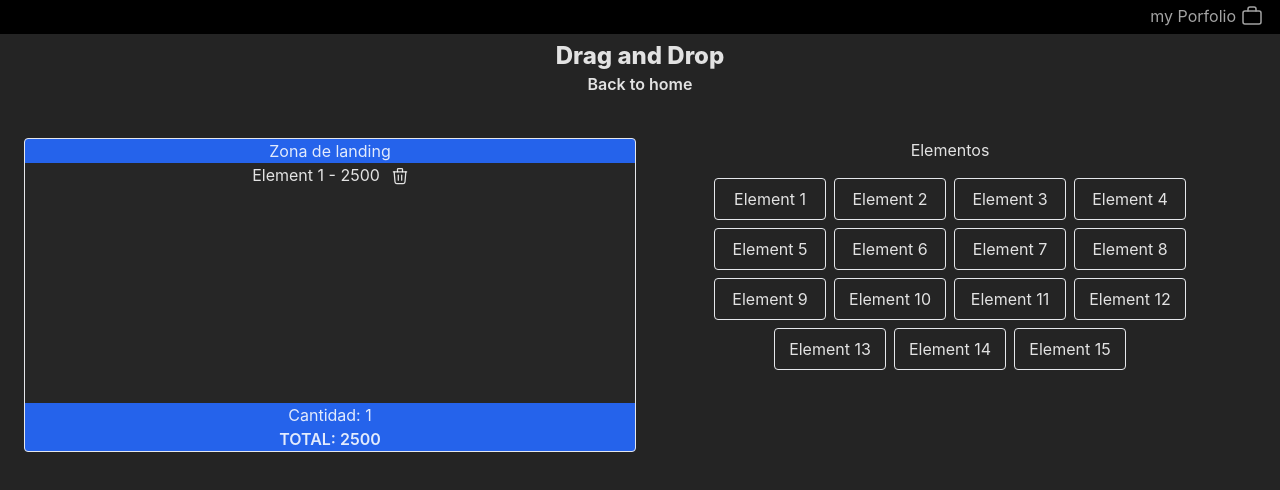
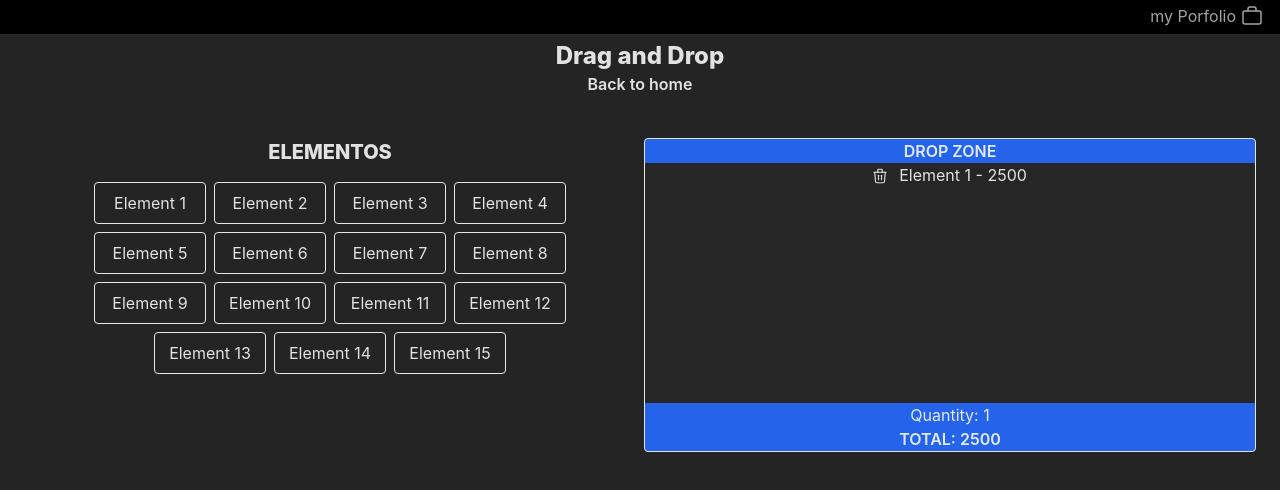
Before and after one commit to chLuis/multi-proyect, a React (Vite) app: page /drag-drop in a window 1280 px wide. Both pictures are taken after a click on the element "Element 1". Shown: the top 490 px of the page. Built offline with nearby package versions, Linux system fonts and the light colour scheme.

Commit message:
start with create post

```diff
--- /dev/null
+++ b/src/components/TitleProyect.jsx
@@ -0,0 +1,13 @@
+export default function TitleProyect({title}){
+    return(
+        <header className="flex flex-col justify-center items-center mt-10 mb-10">
+                <h1 className="text-2xl font-extrabold">{title}</h1>
+                <a
+                    href="/"
+                    className="text-center font-semibold border-b-2 border-b-transparent px-4 xs:px-20 hover:border-b-white hover:px-0 duration-200"
+                >
+                    Back to home
+                </a>
+            </header>
+    )
+}
--- /dev/null
+++ b/src/components/TrashItem.jsx
@@ -0,0 +1,24 @@
+export default function TrashItem({ width, height }) {
+
+    return (
+        <svg
+            xmlns="http://www.w3.org/2000/svg"
+            className="icon icon-tabler icon-tabler-trash"
+            width={width}
+            height={height}
+            viewBox="0 0 24 24"
+            strokeWidth="1.5"
+            stroke="currentColor"
+            fill="none"
+            strokeLinecap="round"
+            strokeLinejoin="round"
+        >
+            <path stroke="none" d="M0 0h24v24H0z" fill="none" />
+            <path d="M4 7l16 0" />
+            <path d="M10 11l0 6" />
+            <path d="M14 11l0 6" />
+            <path d="M5 7l1 12a2 2 0 0 0 2 2h8a2 2 0 0 0 2 -2l1 -12" />
+            <path d="M9 7v-3a1 1 0 0 1 1 -1h4a1 1 0 0 1 1 1v3" />
+        </svg>
+    );
+}
--- a/src/routes/drag-drop.jsx
+++ b/src/routes/drag-drop.jsx
@@ -1,12 +1,16 @@
 import { useEffect, useState } from "react";
 import { SET_ELEMENT } from "../../lib/list";
+import TrashItem from "../components/TrashItem";
+import TitleProyect from '../components/TitleProyect.jsx'
 
 export default function DragAndDropPage() {
     const [landingZone, setLandingZone] = useState([]);
+    const [dropItemZone, setDropItemZone] = useState(false)
     const [hoverDrag, setHoverDrag] = useState("bg-neutral-800");
     const [showTrash, setShowTrash] = useState(false);
-    const [hoverTrash, setHoverTrash] = useState("bg-red-600");
+    const [hoverTrash, setHoverTrash] = useState("bg-red-600 border-red-900");
     const [addItem, setAddItem] = useState(false)
+    const [deleteItem, setDeleteItem] = useState(false)
     const [count, setCount] = useState(0);
 
     useEffect(() => {
@@ -18,40 +22,46 @@ export default function DragAndDropPage() {
     }, [landingZone]);
 
     function handleOnDrag(e) {
-        console.log("AGARRAO");
+        //console.log("AGARRAO");
         e.dataTransfer.setData("contenido", e.target.innerText);
         e.dataTransfer.setData("precio", e.target.value);
+        setDropItemZone(true)
+
     }
 
     function handleDragOver(e) {
         e.preventDefault();
-        console.log("VOLANDO");
+        //console.log("VOLANDO");
         setHoverDrag("bg-neutral-700");
-        setHoverTrash("bg-red-600");
+        setHoverTrash("bg-red-600 border-red-900");
     }
 
     function handleOnDrop(e) {
         e.stopPropagation();
-        console.log("ADENTRO");
+        //console.log("ADENTRO");
         e.preventDefault();
         setHoverDrag("bg-neutral-800");
+        setDropItemZone(false)
         if (e.dataTransfer.getData("contenido")) {
             const data = e.dataTransfer.getData("contenido");
             const precio = Number(e.dataTransfer.getData("precio"));
             setLandingZone([...landingZone, { name: data, price: precio }]);
             setAddItem(true)
+            setTimeout(() => {
+                setAddItem(false)
+            }, 900)
         }
     }
 
     function handleEndAll(e) {
         e.preventDefault();
         setHoverDrag("bg-neutral-800");
-        console.log("AFUERA");
+        //console.log("AFUERA");
         setShowTrash(false);
     }
 
     function handleOnDragList(e) {
-        console.log("AGARRAO LISTA");
+        //console.log("AGARRAO LISTA");
         e.dataTransfer.setData("contenidoLista", e.target.innerText);
         e.dataTransfer.setData("index", e.target.value);
         if (!showTrash) {
@@ -62,16 +72,16 @@ export default function DragAndDropPage() {
     function handleOverTrash(e) {
         e.preventDefault();
         e.stopPropagation();
-        setHoverTrash("bg-red-900");
-        console.log("VOLANDO TRASH");
+        setHoverTrash("bg-red-900 border-red-500");
+        //console.log("VOLANDO TRASH");
     }
 
     function handleTrash(e) {
         e.stopPropagation();
         e.preventDefault();
-        console.log("BORRAR");
+        //console.log("BORRAR");
         const index = Number(e.dataTransfer.getData("index"));
-        console.log(index);
+        //console.log(index);
         //const data = e.dataTransfer.getData("contenidoLista")
         //const precio = Number(e.dataTransfer.getData("precioLista"))
         let newLandingZone = landingZone;
@@ -79,6 +89,11 @@ export default function DragAndDropPage() {
         setLandingZone([...newLandingZone]);
         setHoverTrash("bg-red-600");
         setShowTrash(false);
+        setDeleteItem(true)
+        setTimeout(() => {
+            setDeleteItem(false)
+        }, 900)
+
     }
 
     function handleDeleteInList(e, index){
@@ -92,6 +107,16 @@ export default function DragAndDropPage() {
         let newLandingZone = landingZone;
         newLandingZone.splice(index, 1);
         setLandingZone([...newLandingZone]);
+        //setHoverTrash("bg-red-600");
+       // setShowTrash(false);
+        setDeleteItem(true)
+        setTimeout(() => {
+            setDeleteItem(false)
+        }, 900)
+        //setHoverDrag("bg-neutral-800");
+        //setHoverTrash("bg-red-600");
+        //setShowTrash(false);
+        //setDeleteOption(!deleteOption)
        // setHoverTrash("bg-red-600");
         //setShowTrash(false);
         //setDeleteOption(!deleteOption)
@@ -101,7 +126,8 @@ export default function DragAndDropPage() {
         e.preventDefault();
         setHoverDrag("bg-neutral-800");
         setHoverTrash("bg-red-600");
-        console.log("VOLANDO GRANDE");
+        //setDropItemZone(true)
+        //console.log("VOLANDO GRANDE");
     }
     function handleClick(e) {
         const precio = Number(e.target.value);
@@ -112,113 +138,25 @@ export default function DragAndDropPage() {
             setAddItem(false)
         }, 900)
     }
+    function handleDropALL(){
+        //console.log("SOLTAO")
+        setDropItemZone(false)
+    }
 
     return (
         //<div className="mx-4" onDrop={handleOverAll}>
         <div
             onDragOver={handleOverAll}
+            onDrop={handleDropALL}
             className="mx-6 animate-pulse-veryshort"
         >
-            <header className="flex flex-col justify-center items-center mt-10 mb-10">
-                <h1 className="text-2xl font-extrabold">Drag and Drop</h1>
-                <a
-                    href="/"
-                    className="text-center font-semibold border-b-2 border-b-transparent px-4 xs:px-20 hover:border-b-white hover:px-0 duration-200"
-                >
-                    Back to home
-                </a>
-            </header>
-            {addItem && <div className="fixed top-10 left-6 px-4 py-2 border rounded bg-black animate-pulse-shortout opacity-0"> Agregado </div>}
+            <TitleProyect title={"Drag and Drop"} />
+            {addItem && <div className="fixed top-10 left-6 px-4 py-2 border border-green-500 rounded bg-green-950 animate-pulse-shortout opacity-0"> Agregado </div>}
+            {deleteItem && <div className="fixed top-10 left-6 px-4 py-2 border border-red-500 rounded bg-red-950 animate-pulse-shortout opacity-0"> Eliminado </div>}
             <section className="flex flex-col md:flex-row gap-2 justify-center w-full text-center select-none">
-                <div className="w-full">
-                    <div
-                        onDrop={(e) => e.stopPropagation()}
-                        onDragOver={(e) => e.stopPropagation()}
-                        className="w-full min-h-60 border rounded bg-blue-600"
-                    >
-                        <h4 className="min-h-6">Zona de landing</h4>
-
-                        <div
-                            onDrop={handleOnDrop}
-                            onDragOver={handleDragOver}
-                            className={`flex flex-col gap-1 min-w-full min-h-60 z-10 ${hoverDrag}`}
-                        >
-                            {landingZone.map((item, index) => (
-                                <div className="flex flex-nowrap justify-center gap-2 hover:bg-slate-900 duration-200" key={index}><option
-                                    draggable
-                                    onDragStart={(e) => handleOnDragList(e)}
-                                    onDragEnd={handleEndAll}
-                                    value={index}
-                                    className="flex justify-center flex-nowrap  gap-2"
-                                >
-                                    {item.name} - {item.price}
-                                </option>
-                                <div className="flex justify-center items-center" onClick={(e) => handleDeleteInList(e, index)}><svg
-                                    xmlns="http://www.w3.org/2000/svg"
-                                    className="icon icon-tabler icon-tabler-trash"
-                                    width="20"
-                                    height="20"
-                                    viewBox="0 0 24 24"
-                                    strokeWidth="1.5"
-                                    stroke="currentColor"
-                                    fill="none"
-                                    strokeLinecap="round"
-                                    strokeLinejoin="round"
-                                >
-                                    <path
-                                        stroke="none"
-                                        d="M0 0h24v24H0z"
-                                        fill="none"
-                                    />
-                                    <path d="M4 7l16 0" />
-                                    <path d="M10 11l0 6" />
-                                    <path d="M14 11l0 6" />
-                                    <path d="M5 7l1 12a2 2 0 0 0 2 2h8a2 2 0 0 0 2 -2l1 -12" />
-                                    <path d="M9 7v-3a1 1 0 0 1 1 -1h4a1 1 0 0 1 1 1v3" />
-                                </svg></div>
-                                </div>
-                            ))}
-                        </div>
-                        <div>{landingZone?.length >= 1 ? `Cantidad: ${landingZone?.length}` : null}</div>
-                        <div className="uppercase font-semibold">Total: {count}</div>
-                    </div>
-                    <div className="min-h-14 flex justify-center items-center w-full">
-                        {showTrash && (
-                            <div
-                                onDragOver={handleOverTrash}
-                                onDrop={handleTrash}
-                                className={`${hoverTrash} min-h-14 w-full flex justify-center items-center rounded duration-200 animate-width`}
-                            >
-                                <svg
-                                    xmlns="http://www.w3.org/2000/svg"
-                                    className="icon icon-tabler icon-tabler-trash"
-                                    width="24"
-                                    height="24"
-                                    viewBox="0 0 24 24"
-                                    strokeWidth="1.5"
-                                    stroke="currentColor"
-                                    fill="none"
-                                    strokeLinecap="round"
-                                    strokeLinejoin="round"
-                                >
-                                    <path
-                                        stroke="none"
-                                        d="M0 0h24v24H0z"
-                                        fill="none"
-                                    />
-                                    <path d="M4 7l16 0" />
-                                    <path d="M10 11l0 6" />
-                                    <path d="M14 11l0 6" />
-                                    <path d="M5 7l1 12a2 2 0 0 0 2 2h8a2 2 0 0 0 2 -2l1 -12" />
-                                    <path d="M9 7v-3a1 1 0 0 1 1 -1h4a1 1 0 0 1 1 1v3" />
-                                </svg>
-                            </div>
-                        )}
-                    </div>
-                </div>
 
                 <div className="w-full">
-                    <h4>Elementos</h4>
+                    <h4 className="font-extrabold text-xl uppercase">Elementos</h4>
                     <div className="flex flex-row flex-wrap gap-2 justify-center items-center hover:bg-neutral-800 p-4">
                         {SET_ELEMENT.map((item, index) => (
                             <option
@@ -235,6 +173,56 @@ export default function DragAndDropPage() {
                         ))}
                     </div>
                 </div>
+                <div className="w-full">
+                    <div
+                        onDrop={(e) => e.stopPropagation()}
+                        onDragOver={(e) => e.stopPropagation()}
+                        className="w-full min-h-60 border rounded bg-blue-600"
+                    >
+                        <h4 className="min-h-6 uppercase font-semibold">Drop zone</h4>
+
+                        <div
+                            onDrop={handleOnDrop}
+                            onDragOver={handleDragOver}
+                            className={`relative flex flex-col gap-1 min-w-full min-h-60 z-10 ${hoverDrag}`}
+                        >
+                        {dropItemZone && <div className="absolute w-full h-full bg-black bg-opacity-85 flex justify-center items-center text-4xl font-semibold animate-pulse-veryshort">Drop Element Here</div>}
+
+                            {landingZone.map((item, index) => (
+                                <div className="flex flex-nowrap justify-center items-center gap-2 hover:bg-slate-900 duration-200 cursor-grab active:cursor-grabbing" key={index}>
+                                <div className="hover:text-red-600 duration-200 hover:cursor-pointer" onClick={(e) => handleDeleteInList(e, index)}>
+                                    <TrashItem width="18" height="18" />
+                                </div>
+
+                                <option
+                                    draggable
+                                    onDragStart={(e) => handleOnDragList(e)}
+                                    onDragEnd={handleEndAll}
+                                    value={index}
+                                    className="flex justify-center flex-nowrap  gap-2"
+                                >
+
+                                    {item.name} - {item.price}
+                                </option>
+
+                                </div>
+                            ))}
+                        </div>
+                        <div>{landingZone?.length >= 1 ? `Quantity: ${landingZone?.length}` : null}</div>
+                        <div className="uppercase font-semibold">Total: {count}</div>
+                    </div>
+                    <div className="min-h-14 flex justify-center items-center w-full">
+                        {showTrash && (
+                            <div
+                                onDragOver={handleOverTrash}
+                                onDrop={handleTrash}
+                                className={`${hoverTrash} min-h-14 w-full border flex justify-center items-center rounded duration-200 animate-width`}
+                            >
+                                <TrashItem width={34} height={30} />
+                            </div>
+                        )}
+                    </div>
+                </div>
             </section>
         </div>
     );
```
Also changed, not shown: src/routes/create-post.jsx (+44 -4 lines), src/routes/fetch-api.jsx (+3 -4 lines), src/routes/todo-list.jsx (+3 -4 lines).
